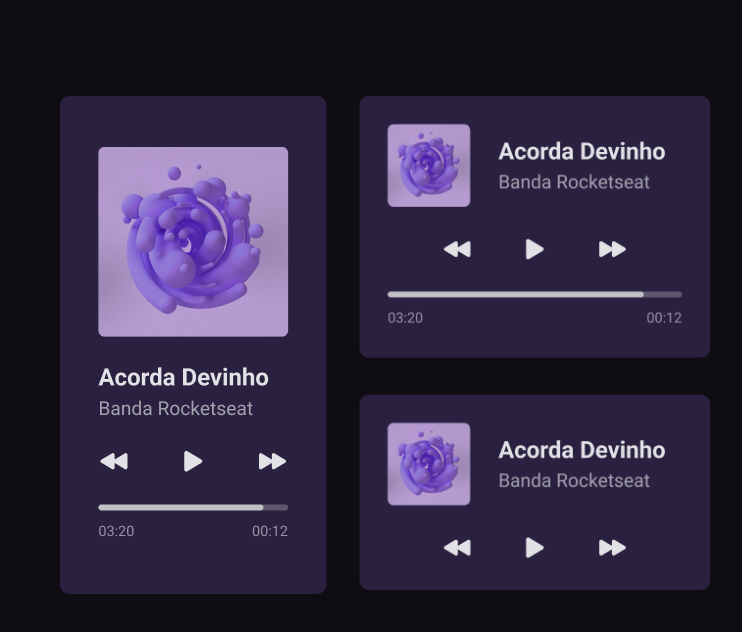
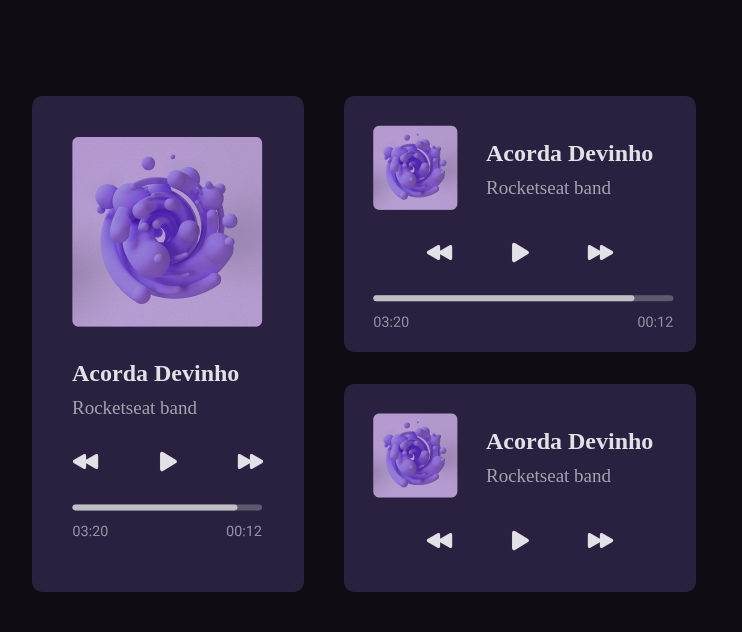
Before and after one commit to antoniobordignon/lets-code-music-player-challenge-001, a plain HTML site: page index.html in a window 1280 px wide. Shown: the whole page, without its empty margins (276-1018 px from the left). Drawn offline with nearby package versions, Linux system fonts and the light colour scheme.

Commit message:
turning image into component

```diff
--- a/index.html
+++ b/index.html
@@ -8,16 +8,55 @@
     <title>Music Player</title>
 </head>
 <body>
-    <div id="musicPlayers">
-        <div>
-            <img src="./assets/player01.png " alt="Music Player">
+    <div id="grid">
+        <div id="player01" class="musicPlayers">
+            <div id="content01">
+                <img id="logo" src="./assets/musicLogo01.png" alt="logo music">
+                <h1>Acorda Devinho</h1>
+                <p>Rocketseat band</p>
+                <div id="controller01">
+                    <ion-icon name="play-back"></ion-icon>
+                    <ion-icon name="play"></ion-icon>
+                    <ion-icon name="play-forward"></ion-icon>
+                </div>
+                <img src="./assets/Timeline01.svg" alt="music timeline">
+            </div>
         </div>
-        <div>
-            <img src="./assets/player02.png" alt="Music Player">
+        <div id="player02" class="musicPlayers">
+            <div id="content02">
+                <div id="title">
+                    <img id="logo" src="./assets/musicLogo02.png" alt="logo music">
+                    <div id="info">
+                        <h1>Acorda Devinho</h1>
+                        <p>Rocketseat band</p>
+                    </div>
+                </div>
+                <div id="controller02">
+                    <ion-icon name="play-back"></ion-icon>
+                    <ion-icon name="play"></ion-icon>
+                    <ion-icon name="play-forward"></ion-icon>
+                </div>
+                <img id="timeline02" src="./assets/timeline02.svg" alt="music timeline">
+            </div>
         </div>
-        <div>
-            <img src="./assets/player03.png" alt="Music Player">
+        <div id="player03" class="musicPlayers">
+            <div id="content03">
+                <div id="title">
+                    <img id="logo" src="./assets/musicLogo03.png" alt="logo music">
+                    <div id="info">
+                        <h1>Acorda Devinho</h1>
+                        <p>Rocketseat band</p>
+                    </div>
+                </div>
+                <div id="controller03">
+                    <ion-icon name="play-back"></ion-icon>
+                    <ion-icon name="play"></ion-icon>
+                    <ion-icon name="play-forward"></ion-icon>
+                </div>
+            </div>
         </div>
     </div>
+    <script type="module" src="https://unpkg.com/ionicons@5.5.2/dist/ionicons/ionicons.esm.js"></script>
+    <script nomodule src="https://unpkg.com/ionicons@5.5.2/dist/ionicons/ionicons.js"></script>
 </body>
 </html>
--- a/styles.css
+++ b/styles.css
@@ -1,8 +1,12 @@
+* {
+    margin: 0;
+  }
+
 body {
     background-color: #0F0D13;
 }
 
-#musicPlayers {
+#grid {
     display: flex;
     justify-content: center;
     align-items: center;
@@ -10,20 +14,106 @@ body {
     margin: 5em auto;
 }
 
-img {
-    padding-top: 32px;
-    max-width: 17em
+
+
+.musicPlayers {
+    margin: 1em;
+    background-color: #2A2141;
+    border-radius: 10px;
+    max-width: 17em;
+}
+
+#player01 {
+    width: 17em;
+    height: 31em;
+}
+
+#player02 {
+    width: 22em;
+    height: 16em;
+}
+
+#player03 {
+    width: 22em;
+    height: 13em;
+}
+
+#logo {
+    margin-bottom: 29px
+}
+
+#content01 {
+    color: #E1E1E6;
+    margin: 40px;
+}
+
+h1{
+    font-size: 24px;
+    margin-bottom: 9.6px;
+}
+
+
+p {
+    opacity: 0.67;
+    font-size: 19px;
+}
+
+#controller01 {
+    margin: 29px auto;
+    font-size: 27px;
+    display: flex;
+    justify-content: space-between;
+}
+
+#content02 {
+    color: #E1E1E6;
+    margin: 29px;
+}
+
+#title {
+    display: flex;
+    justify-content: space-between;
+}
+
+#info {
+    margin: 15px auto 15px 28px;
+}
+
+#controller02 {
+    margin-bottom: 29px;
+    font-size: 27px;
+    display: flex;
+    justify-content: space-evenly;
+}
+
+#timeline02 {
+    width: 13em;
+
+}
+
+#content03 {
+    color: #E1E1E6;
+    margin: 29px;
+}
+
+#controller03 {
+    font-size: 27px;
+    display: flex;
+    justify-content: space-evenly;
 }
 
 @media (min-width: 550px) {
-    #musicPlayers {
+    #grid {
         flex-direction: column;
         max-height: 40em;
-        max-width: 40em;
+        max-width: 44em;
     }
 
-    img {
-        padding: 16px;
-        max-width: 22em
+    .musicPlayers {
+        max-width: 22em;
+    }
+
+    #timeline02 {
+        width: auto;
     }
 }
```
Also changed, not shown: assets/musicLogo01.png (added), assets/musicLogo02.png (added), assets/musicLogo03.png (added), assets/player01.png (deleted), assets/player02.png (deleted), assets/player03.png (deleted), assets/timeline01.svg (added), assets/timeline02.svg (added).
